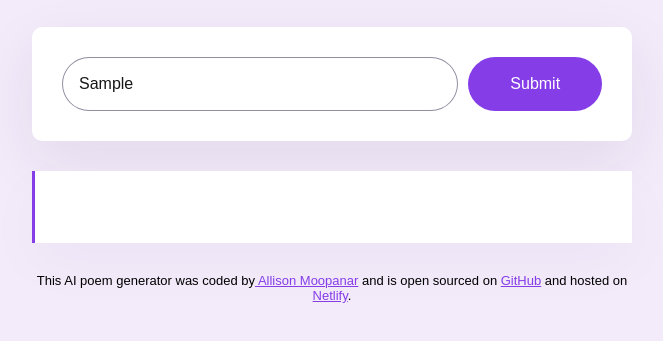
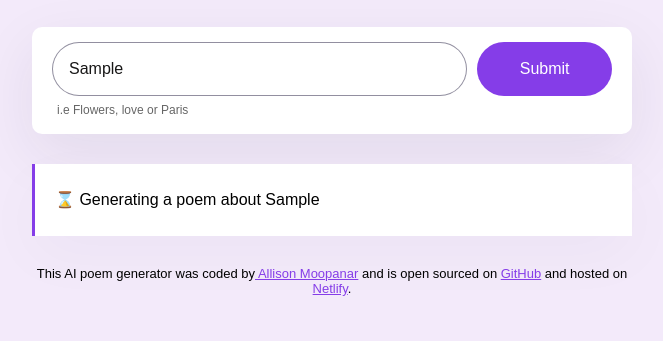
Before and after one commit to Allison-93/poem-generator, a plain HTML site: page index.html in a window 1280 px wide. Both pictures are taken after typing "Sample" into the empty fields and a click on the input 631 px from the left and 261 px from the top of the page. Shown: the part 177-518 px from the top of the page, without its empty margins (96-759 px from the left). Drawn offline with nearby package versions, Linux system fonts and the light colour scheme; no server answers.

Commit message:
updated the user interface

```diff
--- a/index.html
+++ b/index.html
@@ -15,6 +15,7 @@
         <h1>AI Poem Generator</h1>
       </header>
       <main>
+        <div class="form-container">
           <form id="poem-generator-form">
             <input
               type="text"
@@ -27,7 +28,9 @@
             />
             <input type="submit" class="submit-button" />
           </form>
-        <div class="poem" id="poem">
+          <div class="hint">i.e Flowers, love or Paris</div>
+        </div>
+        <div class="poem hidden" id="poem">
           <br />
         </div>
       </main>
--- a/src/index.js
+++ b/src/index.js
@@ -15,6 +15,9 @@ function generatePoem(event) {
   let context =
     "user instructions: You are a romantic poem expert and love to write short poems. Your mission is to generate a six line poem the poem should be wriiten with HTML format and separate each line with a <br/> Do not include a title. Sign the poem at the end with `She Codes AI` and make sure to follow the user instructions";
   let apiUrl = `https://api.shecodes.io/ai/v1/generate?prompt=${prompt}&context=${context}&key=${apiKey}`;
+  let poemElement = document.querySelector("#poem");
+  poemElement.classList.remove("hidden");
+  poemElement.innerHTML = `<div class ="blink">⌛ Generating a poem about ${instructionInput.value}</div>`;
   axios.get(apiUrl).then(displayPoem);
 }
 
--- a/src/style.css
+++ b/src/style.css
@@ -20,13 +20,25 @@ a {
 header {
   margin-bottom: 30px;
 }
-form {
-  padding: 30px;
+.form-container {
   background-color: white;
+  margin-bottom: 30px;
+  padding: 15px 20px;
   box-shadow: 0px 20px 60px rgba(39, 33, 66, 0.08);
   border-radius: 10px;
+}
+form {
   display: flex;
-  margin-bottom: 30px;
+}
+.hint {
+  line-height: 1.5;
+  font-size: 12px;
+  margin-top: 5px;
+  margin-left: 5px;
+  opacity: 0.6;
+}
+.hidden {
+  display: none;
 }
 .instructions {
   padding: 16px;
@@ -60,3 +72,17 @@ footer {
   font-size: 13px;
   margin-top: 30px;
 }
+.blink {
+  animation: blink-animation 1s steps(5, start) infinite;
+}
+
+@keyframes blink-animation {
+  to {
+    visibility: hidden;
+  }
+}
+@-webkit-keyframes blink-animation {
+  to {
+    visibility: hidden;
+  }
+}
```
Lines whose indentation alone changed are shown as unchanged.
